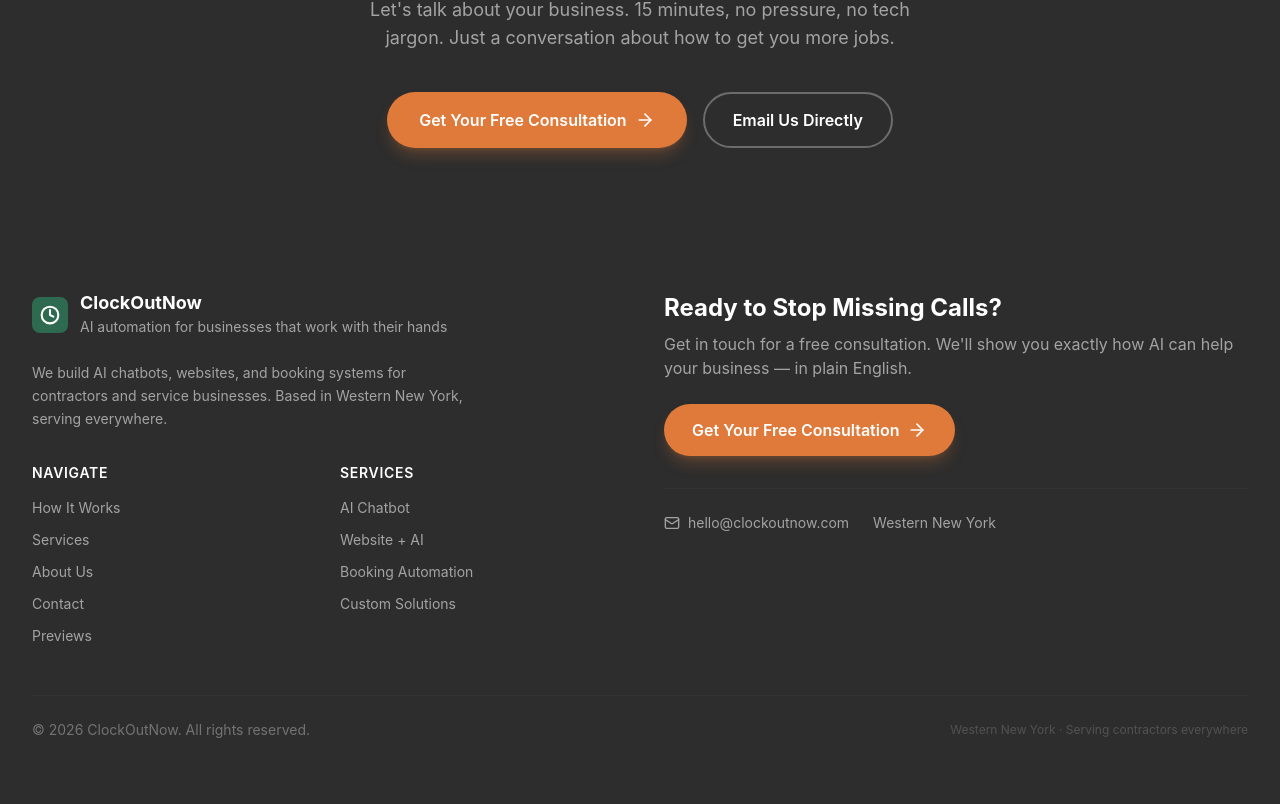
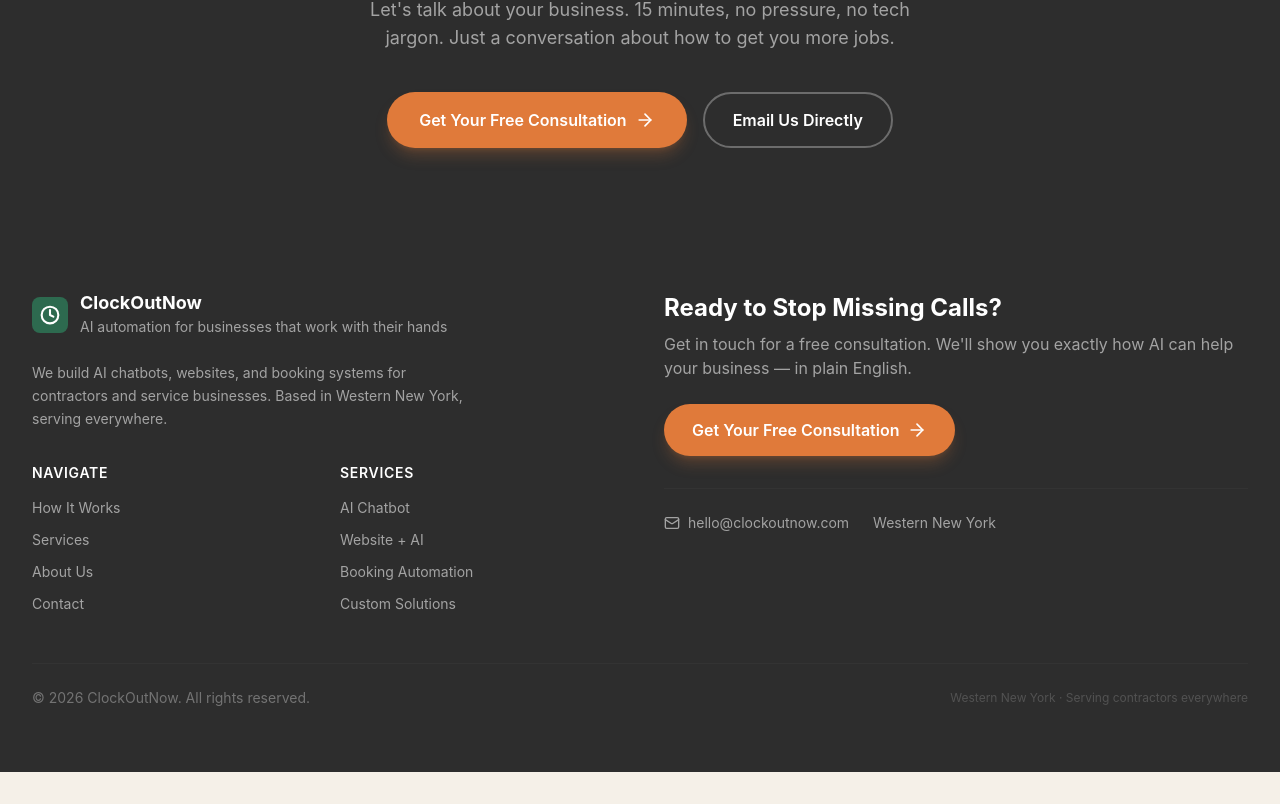
Before and after one commit to gyrow32/clockoutnow, a Next.js app: page / in a window 1280 px wide. Shown: the part 4989-5793 px from the top of the page. After the commit the page ends 5761 px from the top, so only its background shows below. Built offline with nearby package versions, Linux system fonts and the light colour scheme.

Commit message:
Remove Previews link from footer to prevent leads seeing the key
Leads navigating back to main site could see the footer link with
the access key exposed in the href. Team accesses /preview?key=clockout
via direct bookmark instead.

Co-Authored-By: Claude Opus 4.6 <noreply@anthropic.com>

```diff
--- a/src/components/Footer.tsx
+++ b/src/components/Footer.tsx
@@ -47,7 +47,6 @@ export default function Footer() {
                   <li><Link href="/#services" className="text-charcoal-300 hover:text-coral-400 text-sm transition-colors">Services</Link></li>
                   <li><Link href="/about" className="text-charcoal-300 hover:text-coral-400 text-sm transition-colors">About Us</Link></li>
                   <li><Link href="/contact" className="text-charcoal-300 hover:text-coral-400 text-sm transition-colors">Contact</Link></li>
-                  <li><Link href="/preview?key=clockout" className="text-charcoal-300 hover:text-coral-400 text-sm transition-colors">Previews</Link></li>
                 </ul>
               </div>
               <div>
```
